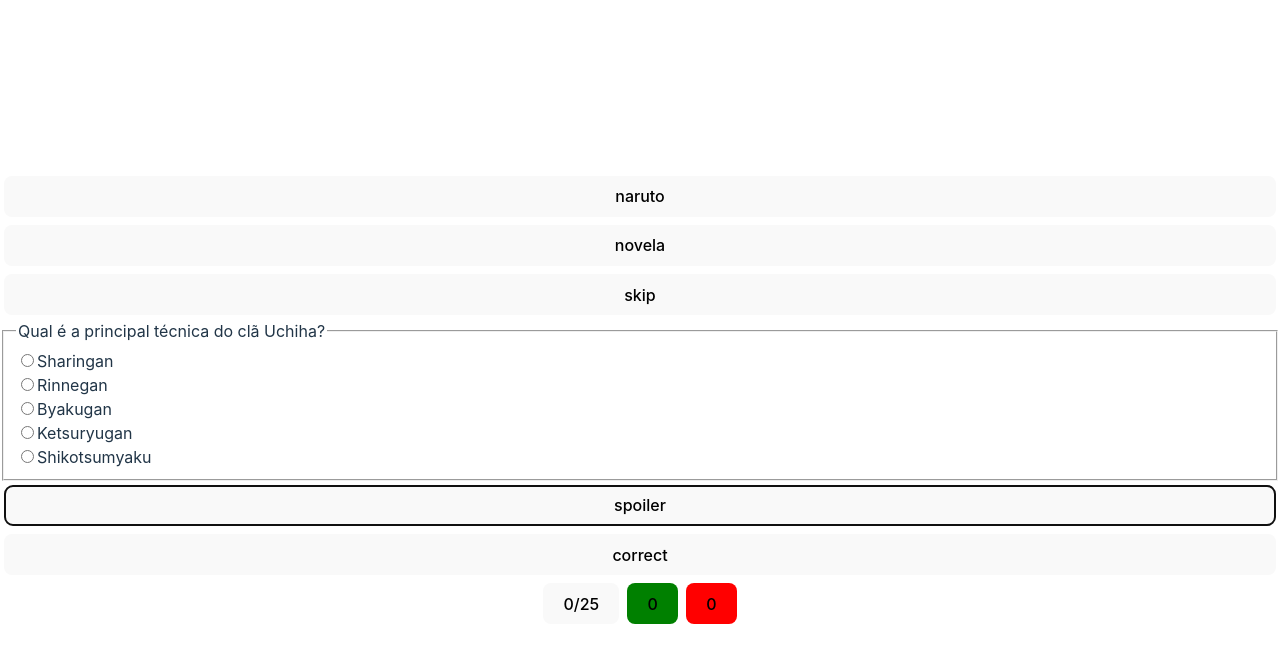
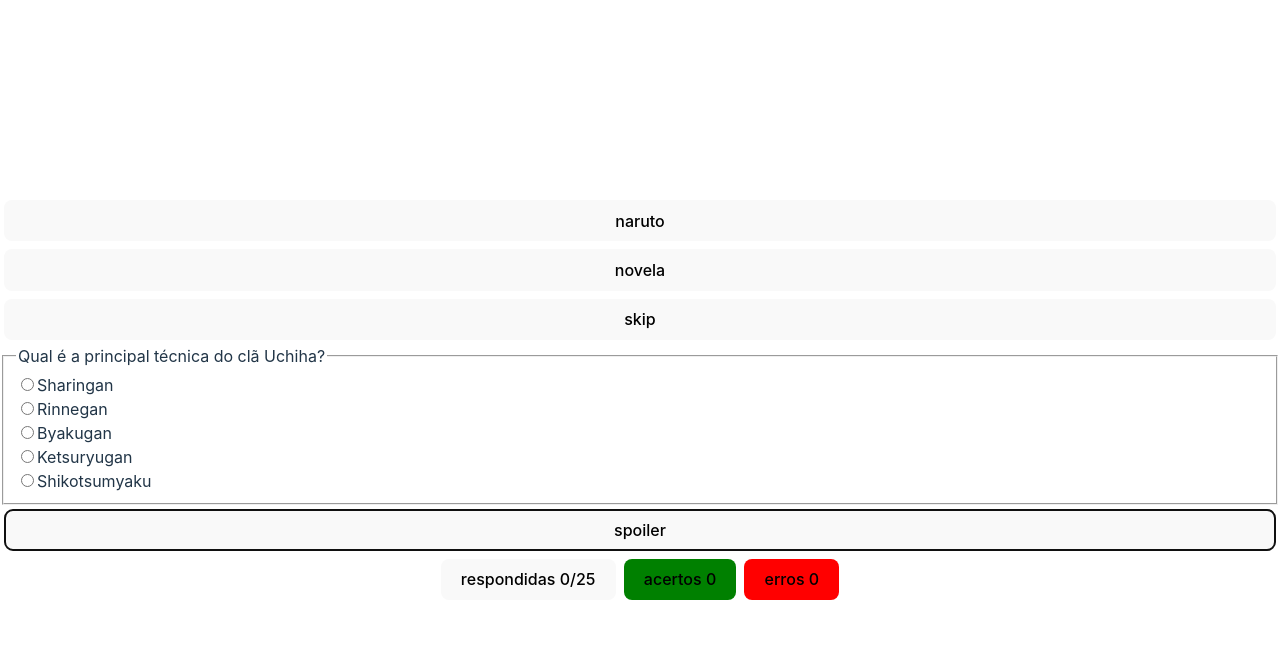
Before and after one commit to gadelhati/questionnaire-front, a React (Vite) app: page / in a window 1280 px wide. Both pictures are taken after a click on the button "spoiler". Shown: the top 662 px of the page. Built offline with nearby package versions, Linux system fonts and the light colour scheme.

Commit message:
feature: correction

```diff
--- a/src/container/questionnaire.css
+++ b/src/container/questionnaire.css
@@ -40,3 +40,7 @@ footer button:nth-child(2) {
 footer button:nth-child(3) {
     background-color: red;
 }
+
+.correct + label {
+    color: green;
+}
--- a/src/container/questionnaire.tsx
+++ b/src/container/questionnaire.tsx
@@ -22,6 +22,7 @@ export const Questionnaire = () => {
     }
     const selectAnswer = async (event: ChangeEvent<HTMLInputElement>) => {
         disable()
+        correct()
         if (event.target.value === question.answer) {
             setQuestions([...questions.filter((question) => question.question.replace(/[\?\s]/g, '-') !== event.target.name),
             { ...question, answered: true }
@@ -40,7 +41,7 @@ export const Questionnaire = () => {
         const radios = document.querySelectorAll(`input[name="${question.question.replace(/[\?\s]/g, '-')}"]`)
         radios.forEach(radio => {
             if ((radio as HTMLInputElement).value === question.answer) {
-                radio.classList.add('sua-classe')
+                radio.classList.add('correct')
             }
         })
     }
@@ -68,11 +69,10 @@ export const Questionnaire = () => {
                     })}</>
                 </fieldset>
                 <button onClick={() => setShow(!show)}>spoiler</button>
-                <button onClick={correct}>correct</button>
                 <footer style={{ display: show ? "flex" : "none" }}>
-                    <button>{questions.filter((hit) => hit.answered !== undefined).length}/{questions.length}</button>
-                    <button>{questions.filter((hit) => hit.answered === true).length}</button>
-                    <button>{questions.filter((miss) => miss.answered === false).length}</button>
+                    <button>respondidas {questions.filter((hit) => hit.answered !== undefined).length}/{questions.length}</button>
+                    <button>acertos {questions.filter((hit) => hit.answered === true).length}</button>
+                    <button>erros {questions.filter((miss) => miss.answered === false).length}</button>
                 </footer>
                 {/* <fieldset>
                     {questions.map((element: Question) => {
```
